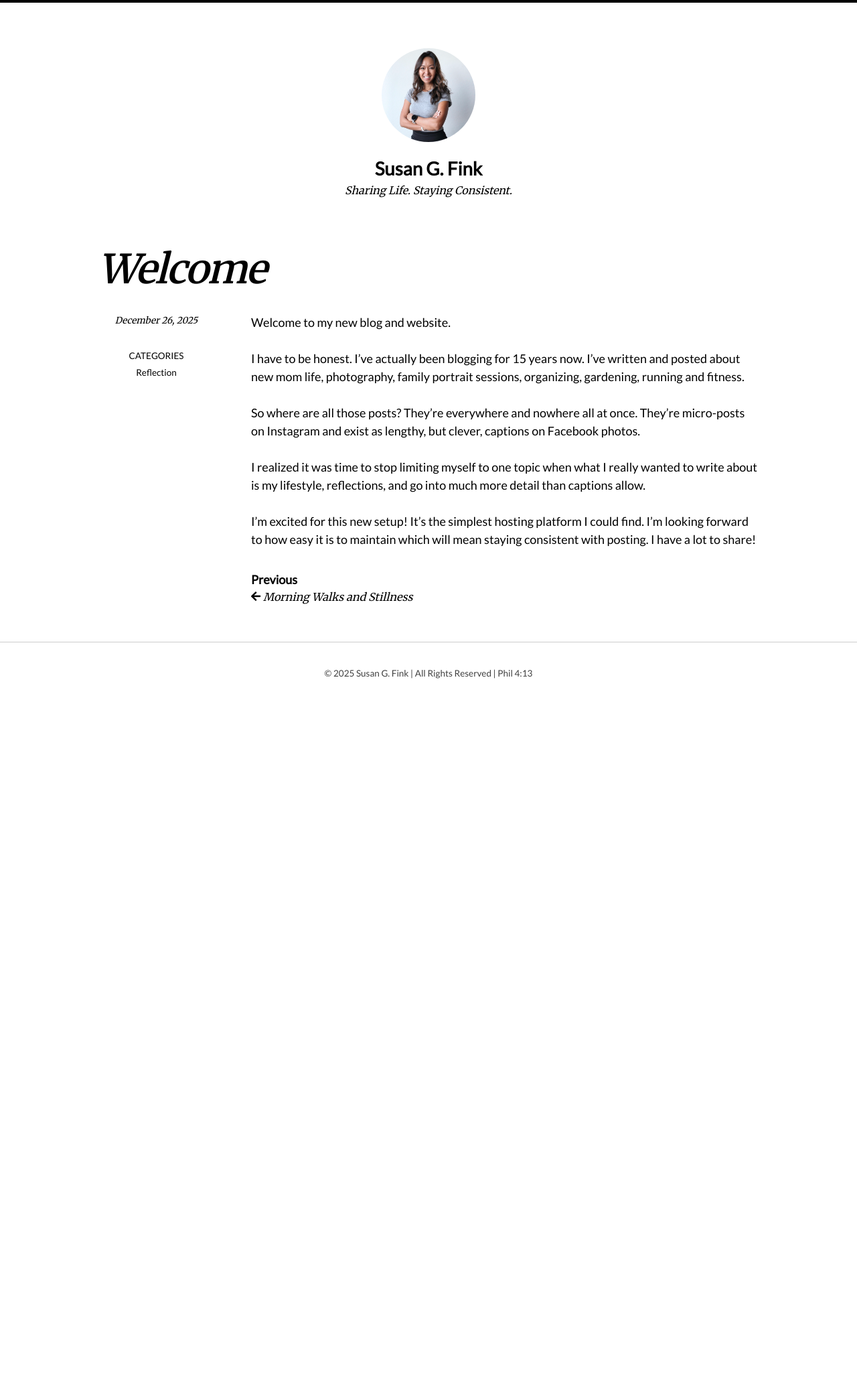
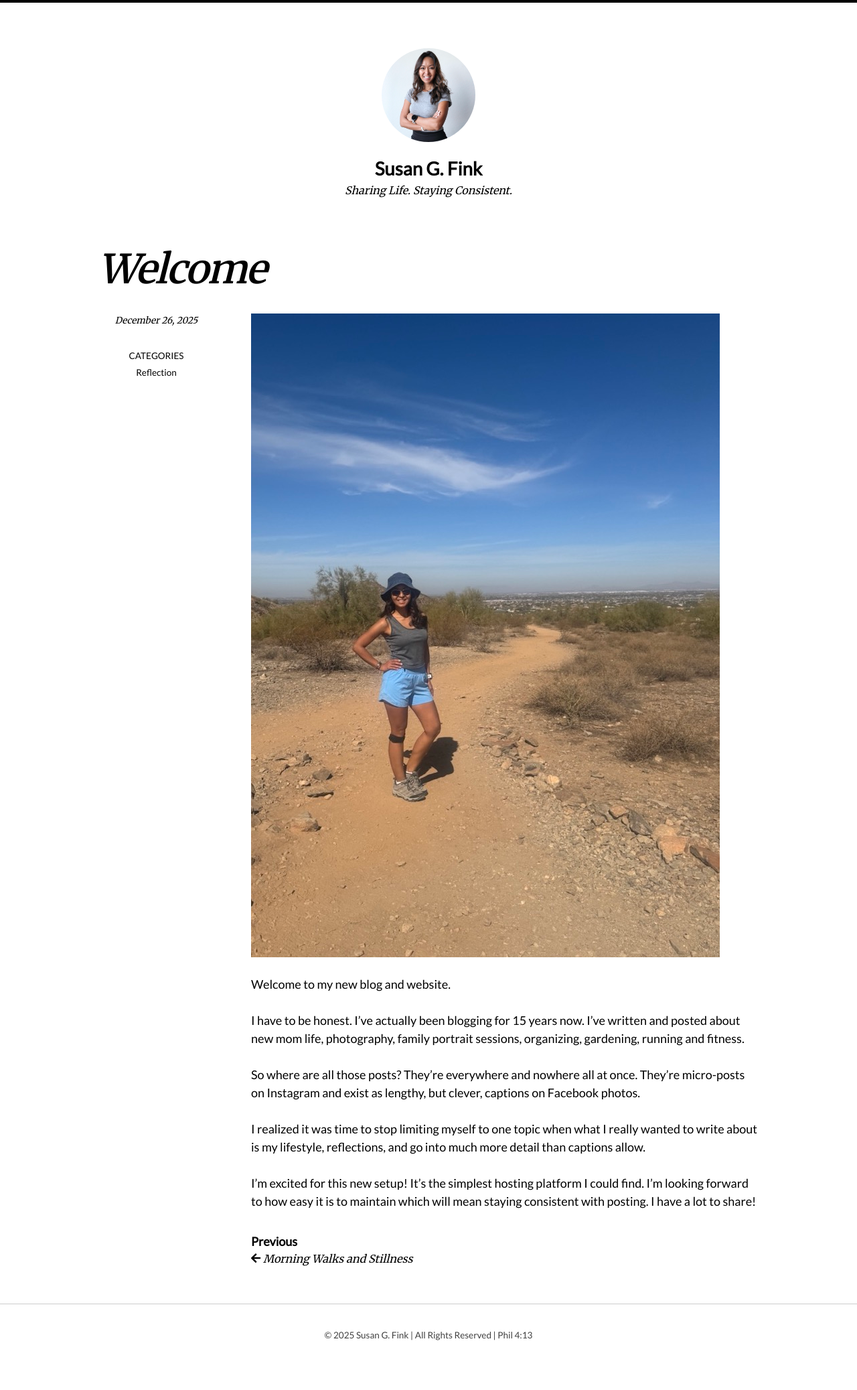
Before and after one commit to susangfink/site, a Jekyll site: the page built from _posts/2025-12-26-welcome.md, in a window 1280 px wide. Shown: the whole page at 67% size. Built offline with Jekyll 4.4.1, drawn with Linux system fonts in a browser that asks for light colours; nearby versions of some CDN libraries; before the commit the page ends 1087 px from its top, so only the background shows below that.

Commit message:
Update 2025-12-26-welcome.md

```diff
--- a/_posts/2025-12-26-welcome.md
+++ b/_posts/2025-12-26-welcome.md
@@ -1,12 +1,11 @@
 ---
 layout: post
 title: Welcome
-header_image: "/images/SusanGFink-hike-welcome.jpeg"
 categories:
 - Reflection
 ---
 
-
+![Susan Fink Hike](/images/SusanGFink-hike-welcome.jpeg)
 
 Welcome to my new blog and website.
 
```
